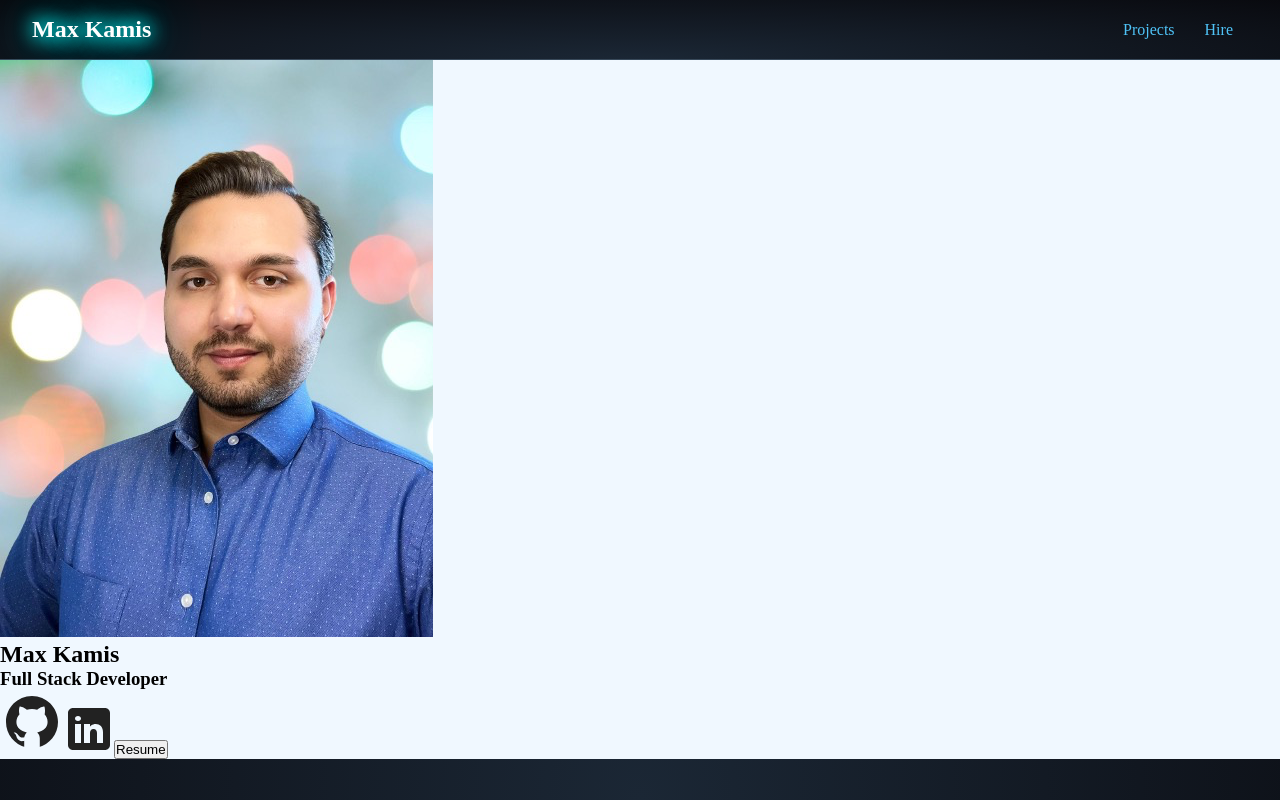
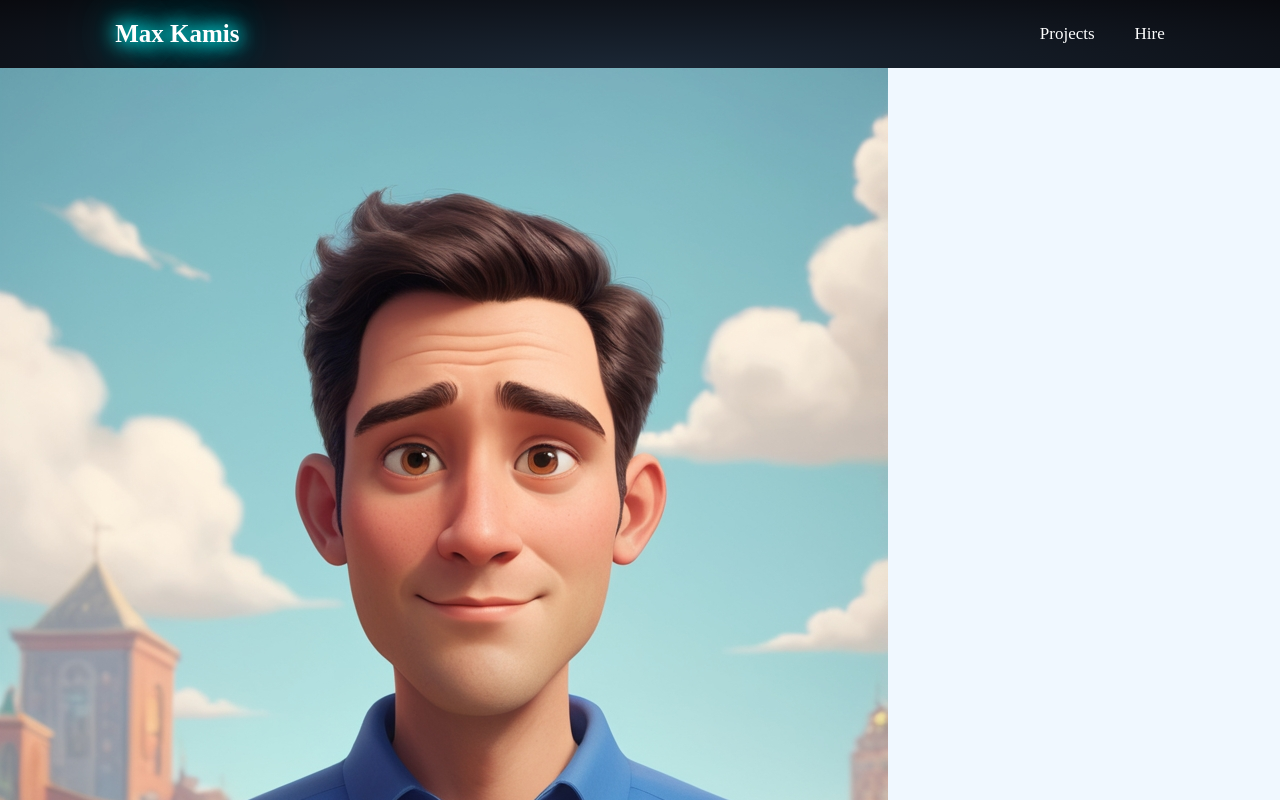
Before and after one commit to MaxKamis/portfolio-site, a React (Vite) app: page / in a window 1280 px wide. Shown: the top 800 px of the page. Built offline with nearby package versions, Linux system fonts and the light colour scheme.

Commit message:
Implement new header and hero design

```diff
--- a/package.json
+++ b/package.json
@@ -14,6 +14,7 @@
     "dotenv": "^16.4.7",
     "react": "^18.3.1",
     "react-dom": "^18.3.1",
+    "react-icons": "^5.5.0",
     "react-router-dom": "^7.1.5",
     "sass": "^1.83.4"
   },
@@ -21,12 +22,12 @@
     "@eslint/js": "^9.17.0",
     "@types/react": "^18.3.18",
     "@types/react-dom": "^18.3.5",
-    "@vitejs/plugin-react": "^4.3.4",
+    "@vitejs/plugin-react": "^1.3.2",
     "eslint": "^9.17.0",
     "eslint-plugin-react": "^7.37.2",
     "eslint-plugin-react-hooks": "^5.0.0",
     "eslint-plugin-react-refresh": "^0.4.16",
     "globals": "^15.14.0",
-    "vite": "^6.0.5"
+    "vite": "^6.1.1"
   }
 }
--- a/src/components/Header/Header.jsx
+++ b/src/components/Header/Header.jsx
@@ -1,34 +1,35 @@
 import "./Header.scss";
 import { NavLink } from "react-router-dom";
+import { IoMenuSharp } from "react-icons/io5";
+
 
 
 function Header() {
     return (
 
         <header className="header">
-            <div className="header__logo-container">
-                <h2 className="header__logo">Max Kamis</h2>
-            </div>
+
+            <a href="/" className="header__logo">Max Kamis</a>
+
             <nav className="header__nav">
-                <ul className="header__list">
-                    <li className="header__item">
+
+                <IoMenuSharp className="header__icon" />
+
                 <NavLink
                     to="/"
                     className={({ isActive }) => `header__link ${isActive ? 'header__link--active' : ''}`}
                     end={false}
-                            >
-                                Projects
+                    >Projects
                 </NavLink>
-                    </li>
-                    <li className="header__item">
-                        <NavLink to="/"
+
+
+                <NavLink
+                    to="/"
                     className={({ isActive }) => `header__link ${isActive ? 'header__link--active' : ''}`}
                     end={false}
-                        >
-                            Hire
+                    >Hire
                 </NavLink>
-                    </li>
-                </ul>
+
             </nav>
         </header>
 
--- a/src/components/Header/Header.scss
+++ b/src/components/Header/Header.scss
@@ -1,75 +1,124 @@
 @use "../../styles/partials/global" as *;
 
-
 .header {
+    position: fixed;
+    top: 0;
+    left: 0;
+    width: 100%;
+    padding: 2rem 9%;
     background: $background-color;
-    color: $primary-text-color;
-    padding: 0.7rem 0;
-    display: flex;
-    flex-direction: column; // Mobile-first: column direction
-    align-items: center;    // Center horizontally on mobile
-    border-bottom: solid 1px $primary-color; // Add border at bottom
-
-    @include tablet {
-      flex-direction: row;  // Row direction on larger screens
-      justify-content: space-between; // Distribute space between logo and nav
-      align-items: center;
-      padding: 1rem 2rem; // Padding on tablet
-
-    }
+    display:flex;
+    justify-content: space-between;
+    align-items: center;
+    z-index: 100;
 
     &__logo {
-        font-size: 1.5rem;   // Adjust as needed
+        font-size: 2.5rem;
         font-weight: bold;
-        margin-bottom: 10px; // Space below logo on mobile
         color: $neon-base-color;
         text-shadow: $neon-color;
-
-        @include tablet {
-            margin-bottom: 0; // Remove margin on tablet/desktop
-        }
-    }
-
-    &__list {
-        list-style: none;
-        padding: 0;
-        margin: 0;
-        display: flex;
-        flex-direction: column; // Stacked on mobile
-        align-items: center;
-
-        @include tablet {
-            flex-direction: row;  // Horizontal on larger screens
-          }
-    }
-
-    &__item {
-        margin: 10px 0;    // Space between links on mobile
-
-        @include tablet {
-            margin: 0 15px; // Space between links on tablet/desktop
-        }
+        cursor: default;
     }
 
     &__link {
-        text-decoration: none;
-        color: $primary-text-color;
-        font-weight: 500;
-        transition: color 0.3s ease; // Smooth color transition on hover
+        font-size: 1.7rem;
+        color: white;
+        margin-left: 4rem;
+        transition: .3s ease;
 
         &:hover {
             color: $accent-color;
-            text-decoration: underline; // Add underline
-            text-underline-offset: 5px
 
         }
 
         &__active{
             color: $accent-color;
-            text-decoration: underline; // Add underline
+            text-decoration: underline;
             text-underline-offset: 5px
         }
     }
 
+    &__icon {
+        font-size: 3.6rem;
+        color: white;
+        display: none;
+    }
+}
 
-}
+
+
+
+
+
+// .header {
+//     background: $background-color;
+//     color: $primary-text-color;
+//     padding: 0.7rem 0;
+//     display: flex;
+//     flex-direction: column; // Mobile-first: column direction
+//     align-items: center;    // Center horizontally on mobile
+//     border-bottom: solid 1px $primary-color; // Add border at bottom
+
+//     @include tablet {
+//       flex-direction: row;  // Row direction on larger screens
+//       justify-content: space-between; // Distribute space between logo and nav
+//       align-items: center;
+//       padding: 1rem 2rem; // Padding on tablet
+
+//     }
+
+//     &__logo {
+//         font-size: 1.5rem;   // Adjust as needed
+//         font-weight: bold;
+//         margin-bottom: 10px; // Space below logo on mobile
+//         color: $neon-base-color;
+//         text-shadow: $neon-color;
+
+//         @include tablet {
+//             margin-bottom: 0; // Remove margin on tablet/desktop
+//         }
+//     }
+
+//     &__list {
+//         list-style: none;
+//         padding: 0;
+//         margin: 0;
+//         display: flex;
+//         flex-direction: column; // Stacked on mobile
+//         align-items: center;
+
+//         @include tablet {
+//             flex-direction: row;  // Horizontal on larger screens
+//           }
+//     }
+
+//     &__item {
+//         margin: 10px 0;    // Space between links on mobile
+
+//         @include tablet {
+//             margin: 0 15px; // Space between links on tablet/desktop
+//         }
+//     }
+
+//     &__link {
+//         text-decoration: none;
+//         color: $primary-text-color;
+//         font-weight: 500;
+//         transition: color 0.3s ease; // Smooth color transition on hover
+
+//         &:hover {
+//             color: $accent-color;
+//             text-decoration: underline; // Add underline
+//             text-underline-offset: 5px
+
+//         }
+
+//         &__active{
+//             color: $accent-color;
+//             text-decoration: underline; // Add underline
+//             text-underline-offset: 5px
+//         }
+//     }
+
+
+// }
--- a/src/components/Hero/Hero.jsx
+++ b/src/components/Hero/Hero.jsx
@@ -2,7 +2,7 @@ import "./Hero.scss";
 import Resume from "../../assets/Max-Kamis-Dev-Resume.pdf";
 import gitHubIcon from "../../assets/github-light.svg";
 import linkedInIcon from "../../assets/linkedin-light.svg";
-import heroImage from "../../assets/maxPhoto.png";
+import heroImage from "../../assets/heroImage.jpg";
 
 function Hero() {
     return (
--- a/src/styles/partials/_global.scss
+++ b/src/styles/partials/_global.scss
@@ -10,9 +10,18 @@
     margin: 0;
     padding: 0;
     box-sizing: border-box;
+    text-decoration: none;
+    border:none;
+    outline: none;
+    scroll-behavior: smooth;
 }
 
-html, body {
-    height: 100%;
-    background: radial-gradient(ellipse at bottom, #1B2735 0%, #090A0F 100%);
-  }
+html {
+    font-size: 62.5%;
+    overflow-x: hidden;
+};
+
+body {
+    background: $background-color;
+    color: $primary-text-color;
+}
```
Also changed, not shown: src/assets/heroImage.jpg (added), 1 other file (tests, documents, lock files or other folders). Lines whose indentation alone changed are shown as unchanged.
